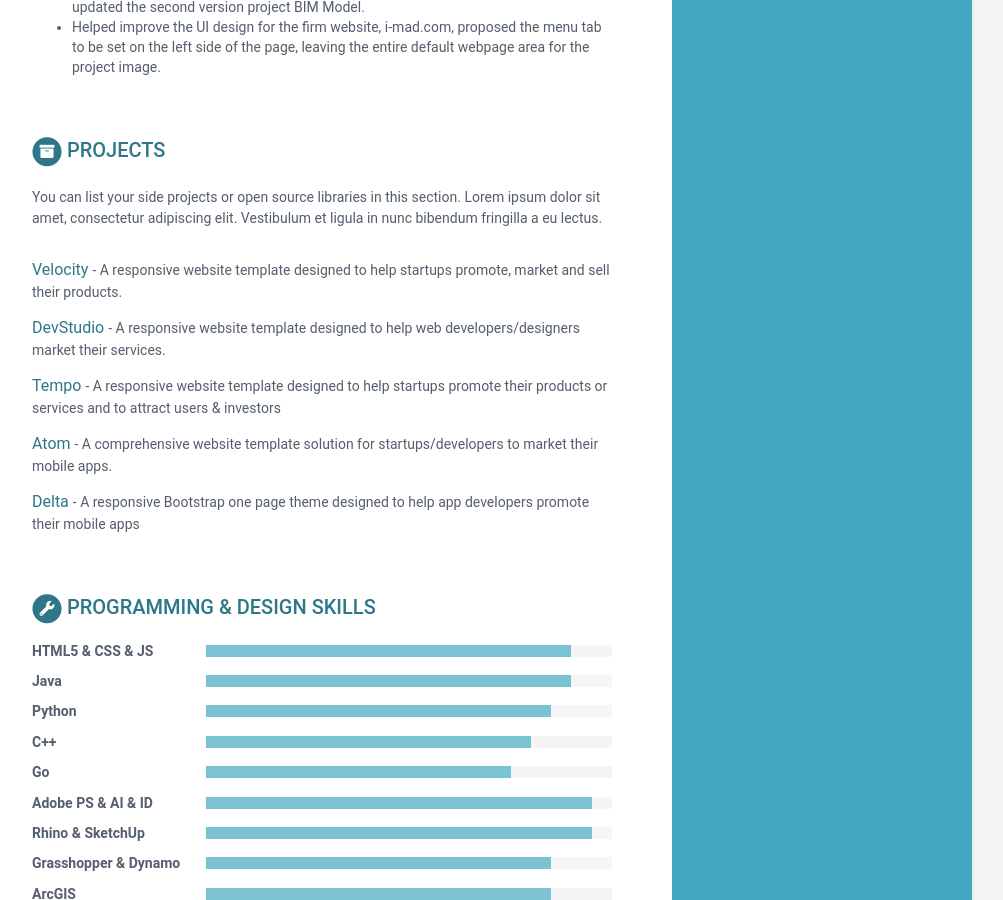
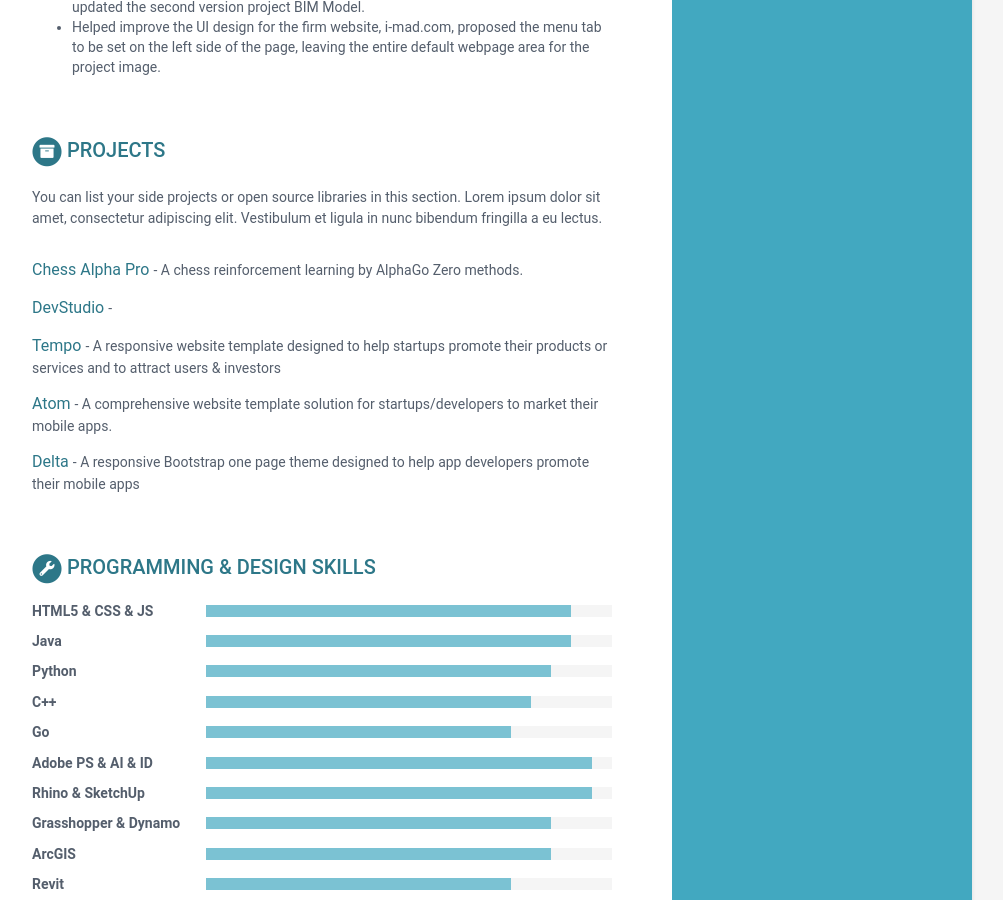
Before and after one commit to FangFrankSun/My_Resume, a Jekyll site: the page built from index.html, in a window 1280 px wide and 900 px high, scrolled down 2156 px. Shown: the whole window, without its empty margins (168-1171 px from the left). Built offline with Jekyll 4.4.1, drawn with Linux system fonts in a browser that asks for light colours.

Commit message:
Update data.yml

```diff
--- a/_data/data.yml
+++ b/_data/data.yml
@@ -156,13 +156,13 @@ projects:
       section. Lorem ipsum dolor sit amet, consectetur adipiscing elit.
       Vestibulum et ligula in nunc bibendum fringilla a eu lectus.
     assignments:
-      - title: Velocity
-        link: "#hook"
-        tagline: "A responsive website template designed to help startups promote, market and sell their products."
+      - title: Chess Alpha Pro
+        link: "https://academics.fangfranksun.com/projects/1-chess-alpha-pro"
+        tagline: "A chess reinforcement learning by AlphaGo Zero methods."
 
       - title: DevStudio
         link: "#"
-        tagline: "A responsive website template designed to help web developers/designers market their services."
+        tagline: ""
 
       - title: Tempo
         link: "#"
```
